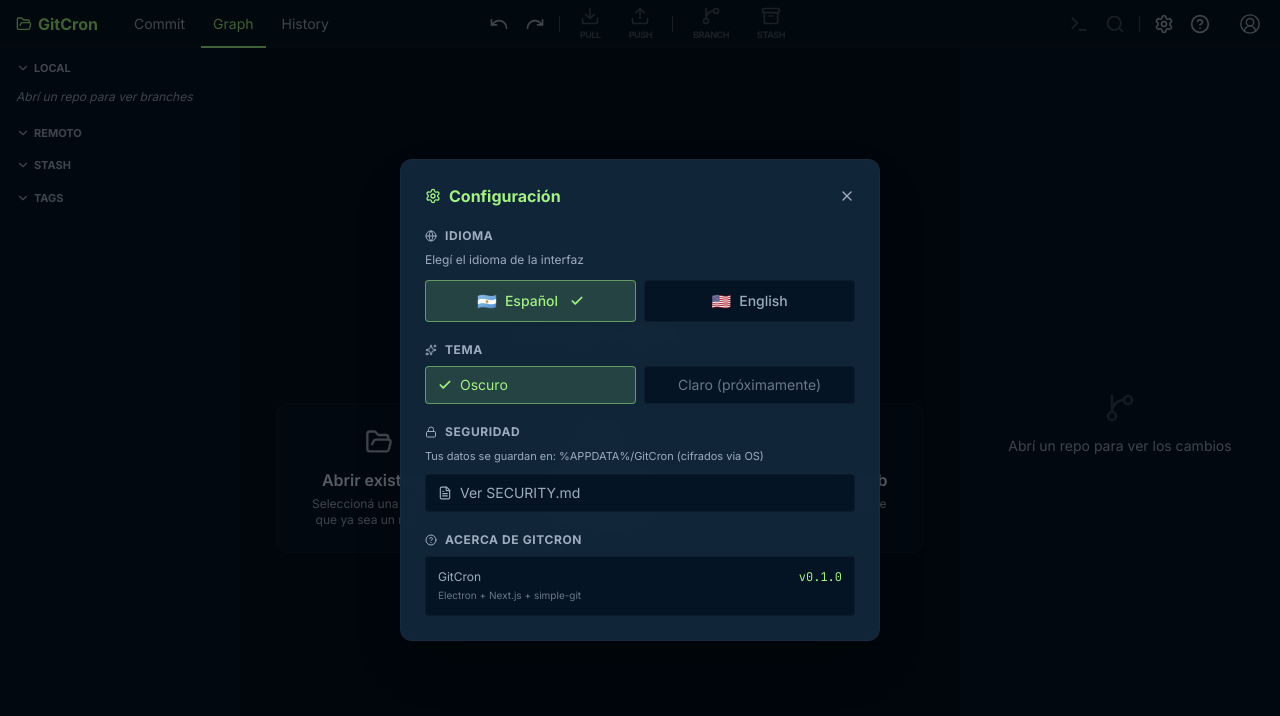
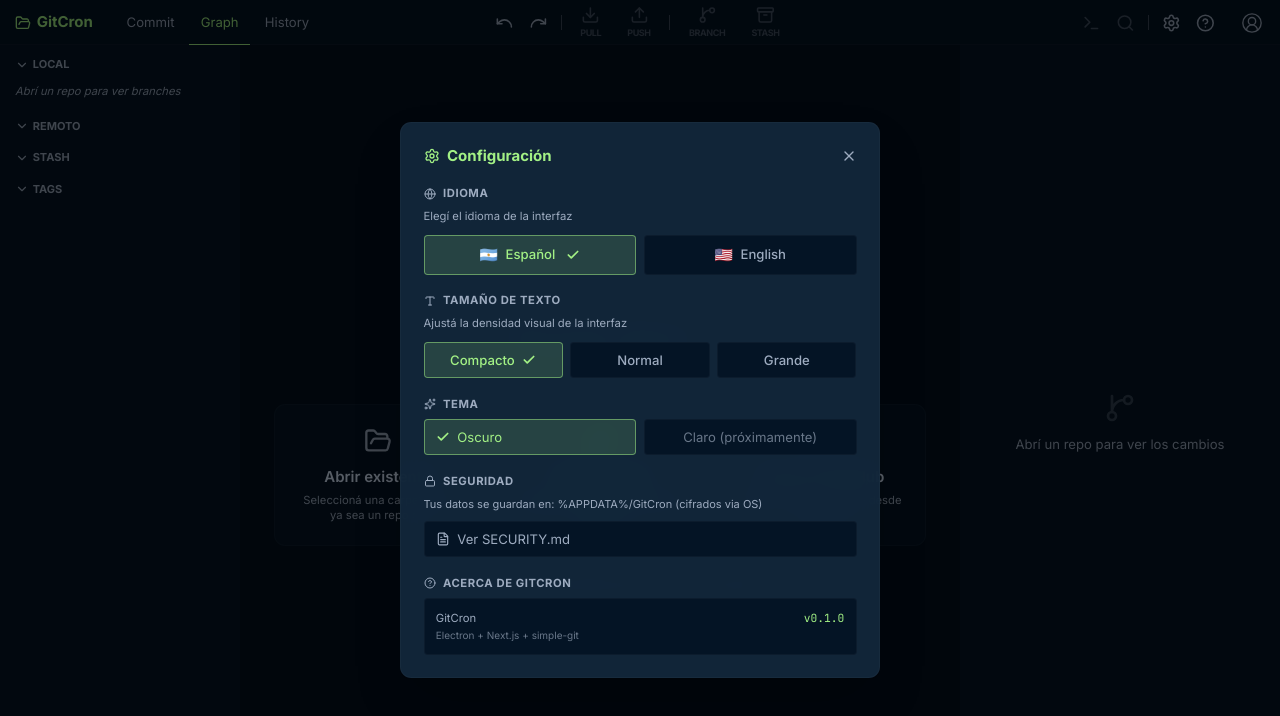
Before and after one commit to alejandropd-1/gitcron, a Next.js app: page / in a window 1280 px wide. Both pictures are taken after a click on the button 1164 px from the left and 23 px from the top of the page. Shown: the top 716 px of the page. Built offline with nearby package versions, Linux system fonts and the light colour scheme.

Commit message:
changed font sizes

```diff
--- a/app/page.tsx
+++ b/app/page.tsx
@@ -8,9 +8,10 @@
   ArrowLeft, RotateCcw, Github, LogOut, Minus,
   Sparkles, Copy, Lock, Globe, Loader2, UserCircle2,
   GitMerge, TreePine, ArrowUp, ArrowDown, ChevronDown, Check,
+  Type,
 } from 'lucide-react';
 import { motion, AnimatePresence } from 'motion/react';
-import { useGitStore, Commit, GitFile, type RepoState } from '@/lib/git-store';
+import { useGitStore, Commit, GitFile, type RepoState, type FontSize } from '@/lib/git-store';
 import { useGitActions } from '@/hooks/use-git-actions';
 import { useRepoLoader } from '@/hooks/use-repo-loader';
 import { DiffViewer } from '@/components/DiffViewer';
@@ -34,6 +35,12 @@
 };
 
 type GraphColumnKey = keyof typeof GRAPH_COLUMN_DEFAULTS;
+
+const FONT_SIZE_OPTIONS: Array<{ key: FontSize; px: number }> = [
+  { key: 'compact', px: 15 },
+  { key: 'normal', px: 16 },
+  { key: 'large', px: 17 },
+];
 
 function formatDate(iso: string): string {
   if (!iso) return '';
@@ -225,7 +232,7 @@
     checkoutBranch, checkoutBranchSmart, createBranch, pushChanges, pullChanges,
     openTerminal, stashApply, stashDrop, stashClear,
     connectGitHub, disconnectGitHub, loginWithGitHubDevice, bootstrapGitHub,
-    bootstrapPreferences, changeLanguage,
+    bootstrapPreferences, changeLanguage, changeFontSize,
     addToGitignore, resetAll, stashFile, showInFolder, openInDefault,
     deleteFile, copyFilePath,
     mergeIntoCurrent, rebaseOnto, fastForwardBranch,
@@ -234,6 +241,8 @@
 
   const t = useT();
   const language = useGitStore((s) => s.language);
+  const fontSize = useGitStore((s) => s.fontSize);
+  const appFontSizePx = FONT_SIZE_OPTIONS.find((option) => option.key === fontSize)?.px ?? 15;
 
   const {
     openRepo, restoreLastRepo, closeRepo, loadAll, loadDiff,
@@ -351,6 +360,10 @@
   useEffect(() => {
     if (repoPath) loadAll(repoPath);
   }, [repoPath]); // eslint-disable-line react-hooks/exhaustive-deps
+
+  useEffect(() => {
+    document.documentElement.style.fontSize = `${appFontSizePx}px`;
+  }, [appFontSizePx]);
 
   // Read persisted split widths only on the client to avoid SSR hydration mismatches.
   useEffect(() => {
@@ -971,7 +984,7 @@
           ) : (
             /* Graph tab — default */
             <div className="flex-1 flex flex-col overflow-hidden">
-              <div className="sticky top-0 bg-[#020f1e]/75 backdrop-blur-xl z-10 border-b border-[#3c495a]/15 py-2 flex items-center text-[11px] text-[#9eacc0] uppercase tracking-wider font-bold shrink-0">
+              <div className="sticky top-0 bg-[#020f1e]/75 backdrop-blur-xl z-10 border-b border-[#3c495a]/15 py-2 flex items-center text-[10px] text-[#9eacc0] uppercase tracking-wider font-bold shrink-0">
                 <div className="shrink-0 text-right pl-3 pr-3" style={{ width: graphColumns.refs }}>Branch / Tag</div>
                 <GraphColumnHandle onMouseDown={startGraphColDrag('refs')} />
                 <div className="shrink-0 text-left px-2" style={{ width: graphColumns.graph }}>Graph</div>
@@ -986,7 +999,7 @@
                 </div>
                 <GraphColumnHandle onMouseDown={startGraphColDrag('date', -1)} />
                 <div className="flex items-center pr-3 text-right shrink-0">
-                  <span style={{ width: graphColumns.date }}>Date</span>
+                  <span className="pr-3" style={{ width: graphColumns.date }}>Date</span>
                   <GraphColumnHandle onMouseDown={startGraphColDrag('date')} />
                   <span style={{ width: graphColumns.hash }}>Commit</span>
                 </div>
@@ -1293,6 +1306,37 @@
                 </section>
 
                 {/* ── Theme ── */}
+                <section>
+                  <h4 className="text-xs font-bold text-[#9eacc0] uppercase tracking-wider mb-2 flex items-center gap-2">
+                    <Type size={12} /> {t('settings.fontSize')}
+                  </h4>
+                  <p className="text-xs text-[#9eacc0] mb-3">{t('settings.fontSizeDesc')}</p>
+                  <div className="grid grid-cols-3 gap-2">
+                    {FONT_SIZE_OPTIONS.map((option) => {
+                      const labelKey = option.key === 'compact'
+                        ? 'settings.fontCompact'
+                        : option.key === 'normal'
+                          ? 'settings.fontNormal'
+                          : 'settings.fontLarge';
+                      return (
+                        <button
+                          key={option.key}
+                          onClick={() => changeFontSize(option.key)}
+                          className={cn(
+                            'px-3 py-2 rounded border text-sm flex items-center justify-center gap-2 transition-colors',
+                            fontSize === option.key
+                              ? 'bg-[#a3f185]/15 border-[#a3f185]/50 text-[#a3f185]'
+                              : 'bg-[#041425] border-[#3c495a]/15 text-[#9eacc0] hover:text-[#d9e7fc] hover:border-[#3c495a]/30',
+                          )}
+                        >
+                          <span className="font-medium">{t(labelKey)}</span>
+                          {fontSize === option.key && <Check size={14} strokeWidth={3} />}
+                        </button>
+                      );
+                    })}
+                  </div>
+                </section>
+
                 <section>
                   <h4 className="text-xs font-bold text-[#9eacc0] uppercase tracking-wider mb-2 flex items-center gap-2">
                     <Sparkles size={12} /> {t('settings.theme')}
--- a/hooks/use-git-actions.ts
+++ b/hooks/use-git-actions.ts
@@ -1,6 +1,6 @@
 'use client';
 
-import { useGitStore } from '@/lib/git-store';
+import { useGitStore, type FontSize } from '@/lib/git-store';
 import { useRepoLoader } from './use-repo-loader';
 import type { Lang } from '@/lib/i18n';
 
@@ -18,6 +18,7 @@
     setGithubToken,
     setGithubUser,
     setLanguage,
+    setFontSize,
   } = useGitStore();
 
   const { refreshLog, refreshStatus, refreshBranches, refreshStashes } = useRepoLoader();
@@ -592,12 +593,24 @@
     }
   };
 
+  /** Change UI font size and persist to encrypted storage. */
+  const changeFontSize = async (size: FontSize) => {
+    setFontSize(size);
+    if (window.api) {
+      await window.api.storageSet('fontSize', size).catch(() => {});
+    }
+  };
+
   /** Hydrate language pref + GitHub auth from storage on mount. */
   const bootstrapPreferences = async () => {
     if (!window.api) return;
     const lr = await window.api.storageGet('language');
     if (lr.success && (lr.data === 'es' || lr.data === 'en')) {
       setLanguage(lr.data as Lang);
+    }
+    const fr = await window.api.storageGet('fontSize');
+    if (fr.success && (fr.data === 'compact' || fr.data === 'normal' || fr.data === 'large')) {
+      setFontSize(fr.data as FontSize);
     }
   };
 
@@ -732,5 +745,6 @@
     bootstrapGitHub,
     bootstrapPreferences,
     changeLanguage,
+    changeFontSize,
   };
 };
--- a/lib/git-store.ts
+++ b/lib/git-store.ts
@@ -4,6 +4,8 @@
   BranchTrackingInfo, WorktreeEntry, PullRequestEntry, RepoInfo,
 } from '@/types/electron';
 import type { Lang } from '@/lib/i18n';
+
+export type FontSize = 'compact' | 'normal' | 'large';
 
 export interface Commit {
   hash: string;
@@ -80,6 +82,7 @@
   githubUser: GitHubUser | null;
   // Preferences
   language: Lang;
+  fontSize: FontSize;
 
   setRepoPath: (path: string | null) => void;
   setRepoName: (name: string | null) => void;
@@ -104,6 +107,7 @@
   setGithubToken: (token: string | null) => void;
   setGithubUser: (user: GitHubUser | null) => void;
   setLanguage: (lang: Lang) => void;
+  setFontSize: (size: FontSize) => void;
 }
 
 type EmptyRepoFields = Omit<RepoState, 'path' | 'name'>;
@@ -269,6 +273,7 @@
   githubToken: null,
   githubUser: null,
   language: 'es',
+  fontSize: 'compact',
 
   setRepoPath: (repoPath) => set((state) => {
     if (!repoPath) {
@@ -316,5 +321,6 @@
   // Pure state setter — persistence is handled by hooks via IPC (safeStorage)
   setGithubToken: (githubToken) => set({ githubToken }),
   setLanguage: (language) => set({ language }),
+  setFontSize: (fontSize) => set({ fontSize }),
   setGithubUser: (githubUser) => set({ githubUser }),
 }));
--- a/lib/i18n.ts
+++ b/lib/i18n.ts
@@ -172,6 +172,11 @@
   'settings.title': 'Configuración',
   'settings.language': 'Idioma',
   'settings.languageDesc': 'Elegí el idioma de la interfaz',
+  'settings.fontSize': 'Tamaño de texto',
+  'settings.fontSizeDesc': 'Ajustá la densidad visual de la interfaz',
+  'settings.fontCompact': 'Compacto',
+  'settings.fontNormal': 'Normal',
+  'settings.fontLarge': 'Grande',
   'settings.theme': 'Tema',
   'settings.themeDark': 'Oscuro',
   'settings.themeLight': 'Claro (próximamente)',
@@ -467,6 +472,11 @@
   'settings.title': 'Settings',
   'settings.language': 'Language',
   'settings.languageDesc': 'Choose the interface language',
+  'settings.fontSize': 'Text size',
+  'settings.fontSizeDesc': 'Adjust the visual density of the interface',
+  'settings.fontCompact': 'Compact',
+  'settings.fontNormal': 'Normal',
+  'settings.fontLarge': 'Large',
   'settings.theme': 'Theme',
   'settings.themeDark': 'Dark',
   'settings.themeLight': 'Light (coming soon)',
```
